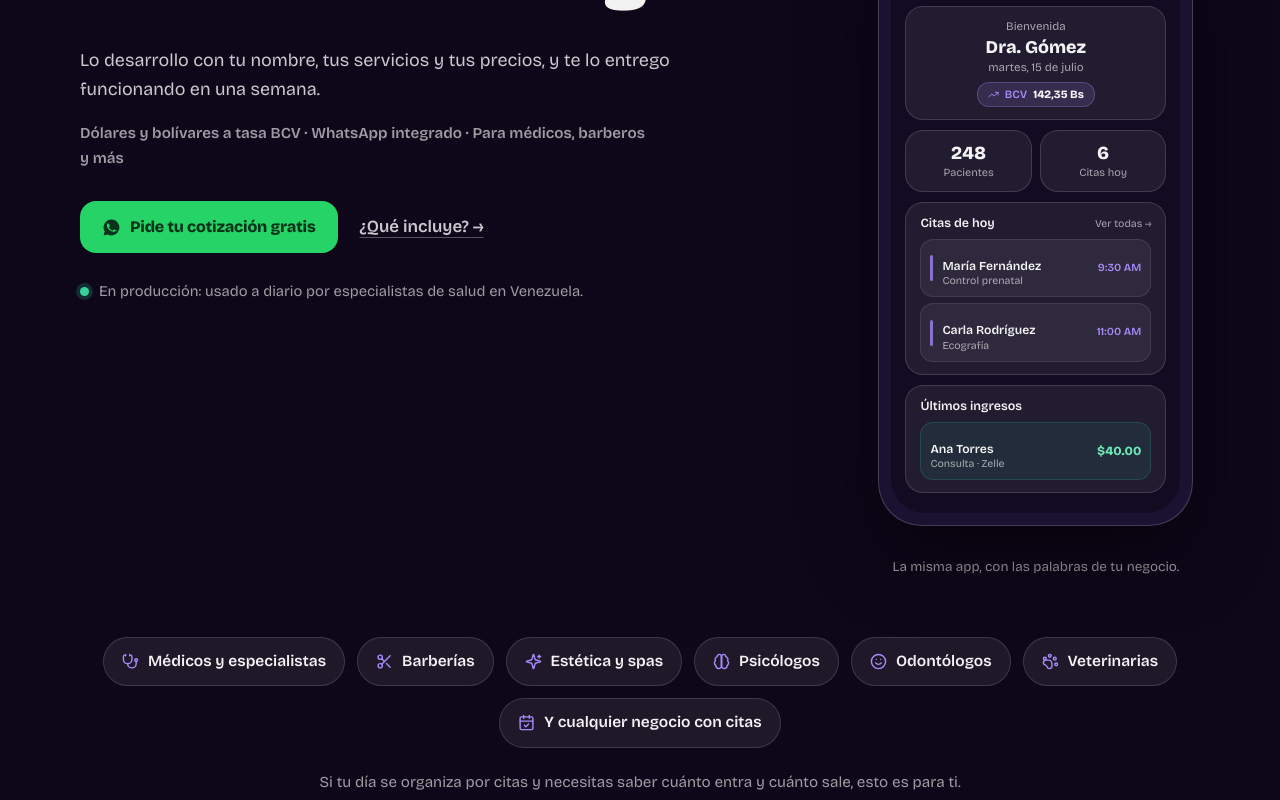
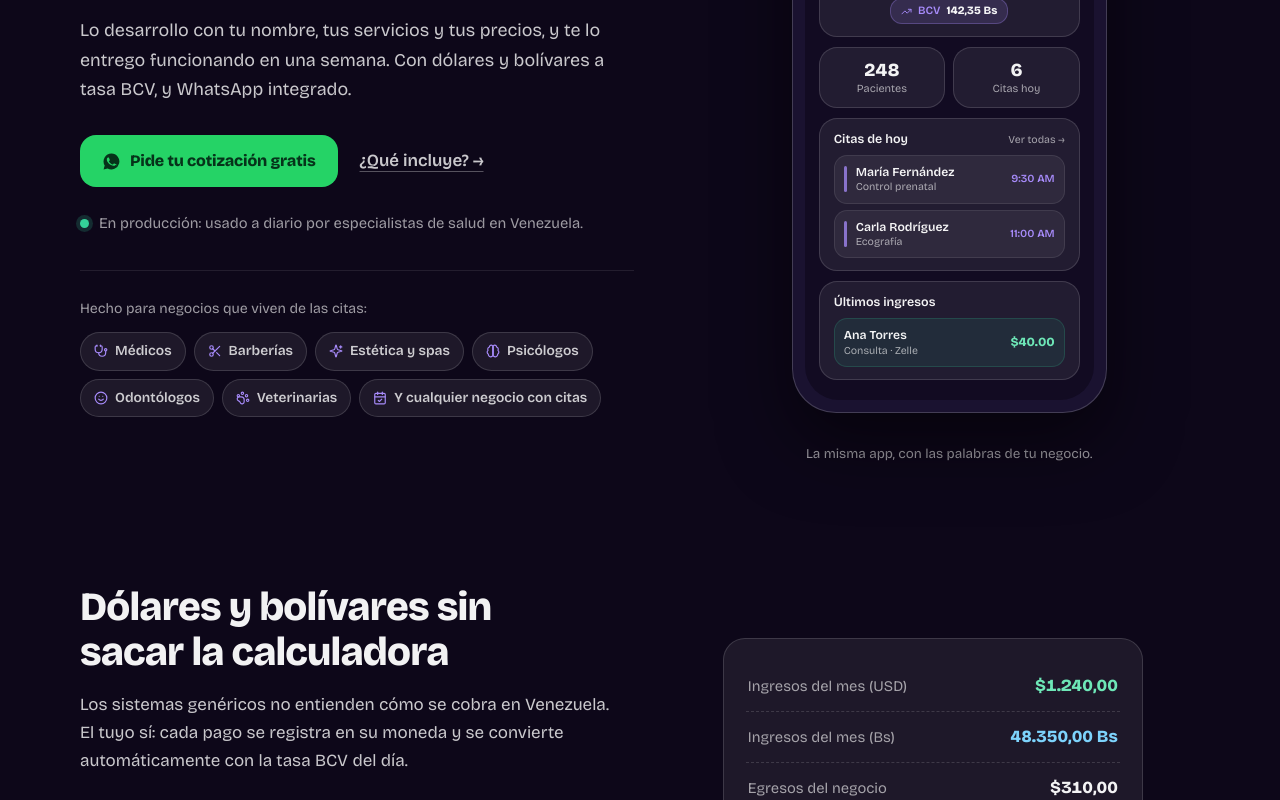
Before and after one commit to Politi23/PolitiCitas, a Next.js app: page / in a window 1280 px wide. Shown: the part 320-1120 px from the top of the page. Built offline with nearby package versions, Linux system fonts and the light colour scheme.

Commit message:
feat: hero equilibrado con chips de oficios integrados, sin seccion suelta

```diff
--- a/app/globals.css
+++ b/app/globals.css
@@ -83,26 +83,22 @@ a:focus-visible, button:focus-visible, summary:focus-visible {
 .btn-sm { padding: 9px 16px; font-size: 0.9rem; border-radius: 13px; }
 .wa-ic { width: 19px; height: 19px; flex-shrink: 0; }
 
-/* ── Hero: titular editorial a todo lo ancho, teléfono invadiendo su zona ── */
-.hero { padding: clamp(110px, 15vh, 160px) 0 clamp(40px, 6vh, 70px); }
+/* ── Hero ── */
+.hero { padding: clamp(105px, 14vh, 150px) 0 clamp(40px, 6vh, 70px); }
+.hero-grid {
+  display: grid; grid-template-columns: 1.05fr 0.95fr;
+  gap: clamp(36px, 5vw, 80px); align-items: center;
+}
 .hero-title {
-  font-size: clamp(2.6rem, 6vw, 4.9rem);
-  letter-spacing: -0.03em; line-height: 1.04;
-  max-width: 19ch;
+  font-size: clamp(2.3rem, 4.2vw, 3.55rem);
+  letter-spacing: -0.028em; line-height: 1.06;
+  max-width: 21ch;
 }
 .h1-top {
-  display: block; font-size: 0.4em; font-weight: 600; line-height: 1.3;
-  letter-spacing: -0.01em; color: var(--ink-soft); margin-bottom: 14px;
+  display: block; font-size: 0.44em; font-weight: 600; line-height: 1.3;
+  letter-spacing: -0.01em; color: var(--ink-soft); margin-bottom: 12px;
 }
-.hero-row {
-  display: grid; grid-template-columns: minmax(0, 1fr) auto;
-  gap: clamp(32px, 5vw, 72px); align-items: start;
-  margin-top: clamp(28px, 4vh, 44px);
-}
-.hero-copy { max-width: 54ch; }
-.hero-demo { margin-top: -170px; }
-.hero-sub { font-size: clamp(1.02rem, 1.4vw, 1.16rem); color: var(--ink-body); }
-.hero-specs { margin-top: 16px; font-size: 0.95rem; font-weight: 600; color: var(--ink-soft); }
+.hero-sub { margin-top: 20px; font-size: clamp(1.02rem, 1.4vw, 1.16rem); color: var(--ink-body); max-width: 52ch; }
 .hero-cta { margin-top: 30px; display: flex; flex-wrap: wrap; gap: 22px; align-items: center; }
 .link-quiet {
   color: var(--ink-body); font-weight: 600; text-decoration: underline;
@@ -110,8 +106,18 @@ a:focus-visible, button:focus-visible, summary:focus-visible {
   transition: color 0.15s ease;
 }
 .link-quiet:hover { color: var(--ink); text-decoration-color: var(--violet); }
-.hero-proof { margin-top: 26px; display: flex; align-items: center; gap: 10px; color: var(--ink-soft); font-size: 0.92rem; }
+.hero-proof { margin-top: 24px; display: flex; align-items: center; gap: 10px; color: var(--ink-soft); font-size: 0.92rem; }
 .dot-live { width: 9px; height: 9px; border-radius: 50%; background: #34d399; box-shadow: 0 0 0 4px rgba(52, 211, 153, 0.18); flex-shrink: 0; }
+.hero-for { margin-top: 34px; padding-top: 26px; border-top: 1px solid rgba(255, 255, 255, 0.09); }
+.hero-for-label { font-size: 0.88rem; color: var(--ink-soft); margin-bottom: 12px; }
+.hero-chips { display: flex; flex-wrap: wrap; gap: 8px; }
+.chip-sm {
+  display: inline-flex; align-items: center; gap: 7px;
+  padding: 7px 13px; border-radius: 999px;
+  font-weight: 600; font-size: 0.86rem; color: var(--ink-body);
+  background: var(--glass); border: 1px solid var(--line);
+}
+.chip-sm .ic { width: 14px; height: 14px; color: var(--violet); }
 
 /* ── Teléfono demo ── */
 .demo-col { display: flex; flex-direction: column; align-items: center; gap: 18px; }
@@ -186,17 +192,6 @@ section { padding: clamp(56px, 9vh, 110px) 0; }
 .sec-head { max-width: 640px; margin-bottom: clamp(30px, 5vh, 52px); }
 .sec-head h2 { font-size: clamp(1.7rem, 3.4vw, 2.6rem); letter-spacing: -0.02em; }
 .sec-head p { margin-top: 14px; color: var(--ink-body); }
-
-/* Para quién */
-.who { padding: 10px 0 0; }
-.who-track { display: flex; flex-wrap: wrap; gap: 12px; justify-content: center; }
-.who-chip {
-  display: inline-flex; align-items: center; gap: 9px;
-  padding: 11px 18px; border-radius: 999px; font-weight: 600; color: var(--ink);
-  background: var(--glass); border: 1px solid var(--line); font-size: 0.97rem;
-}
-.who-chip .ic { width: 17px; height: 17px; color: var(--violet); }
-.who-note { text-align: center; margin: 22px auto 0; color: var(--ink-soft); font-size: 0.95rem; }
 
 /* Feature principal (doble moneda) */
 .money { display: grid; grid-template-columns: 1fr 1fr; gap: clamp(28px, 4vw, 60px); align-items: center; }
@@ -337,8 +332,7 @@ section { padding: clamp(56px, 9vh, 110px) 0; }
 
 @media (max-width: 900px) {
   .nav-links { display: none; }
-  .hero-row { grid-template-columns: 1fr; }
-  .hero-demo { margin-top: 16px; justify-self: center; }
+  .hero-grid { grid-template-columns: 1fr; }
   .money { grid-template-columns: 1fr; }
   .steps { grid-template-columns: 1fr; }
   .quote { grid-template-columns: 1fr; }
--- a/app/page.tsx
+++ b/app/page.tsx
@@ -1,7 +1,6 @@
 import { Nav } from "@/components/nav";
 import { Hero } from "@/components/hero";
 import {
-  Who,
   Money,
   Features,
   Steps,
@@ -16,7 +15,6 @@ export default function Page() {
     <>
       <Nav />
       <Hero />
-      <Who />
       <Money />
       <Features />
       <Steps />
--- a/components/hero.tsx
+++ b/components/hero.tsx
@@ -2,10 +2,20 @@
 
 import { motion, useReducedMotion } from "motion/react";
 import { WA_INFO } from "@/lib/site";
-import { WaIc } from "@/components/icons";
+import { Ic, WaIc, type IconName } from "@/components/icons";
 import { PhoneDemo } from "@/components/phone-demo";
 
 const EASE = [0.22, 1, 0.36, 1] as const;
+
+const OFICIOS: { icon: IconName; label: string }[] = [
+  { icon: "steth", label: "Médicos" },
+  { icon: "scissors", label: "Barberías" },
+  { icon: "sparkles", label: "Estética y spas" },
+  { icon: "brain", label: "Psicólogos" },
+  { icon: "smile", label: "Odontólogos" },
+  { icon: "paw", label: "Veterinarias" },
+  { icon: "calcheck", label: "Y cualquier negocio con citas" },
+];
 
 export function Hero() {
   const reduced = useReducedMotion();
@@ -21,25 +31,18 @@ export function Hero() {
 
   return (
     <header className="hero wrap">
-      <motion.h1 className="hero-title" {...item(0)}>
-        <span className="h1-top">Citas, clientes e ingresos.</span>
-        Un sistema a la medida de tu negocio.
-      </motion.h1>
-
-      <div className="hero-row">
-        <div className="hero-copy">
+      <div className="hero-grid">
+        <div>
+          <motion.h1 className="hero-title" {...item(0)}>
+            <span className="h1-top">Citas, clientes e ingresos.</span>
+            Un sistema a la medida de tu negocio.
+          </motion.h1>
           <motion.p className="hero-sub" {...item(1)}>
             Lo desarrollo con tu nombre, tus servicios y tus precios, y te lo
-            entrego funcionando en una semana.
+            entrego funcionando en una semana. Con dólares y bolívares a tasa
+            BCV, y WhatsApp integrado.
           </motion.p>
-          <motion.p className="hero-specs" {...item(2)}>
-            Dólares y bolívares a tasa BCV
-            <span aria-hidden="true"> · </span>
-            WhatsApp integrado
-            <span aria-hidden="true"> · </span>
-            Para médicos, barberos y más
-          </motion.p>
-          <motion.div className="hero-cta" {...item(3)}>
+          <motion.div className="hero-cta" {...item(2)}>
             <a className="btn btn-wa" href={WA_INFO} target="_blank" rel="noopener">
               <WaIc />
               Pide tu cotización gratis
@@ -48,16 +51,25 @@ export function Hero() {
               ¿Qué incluye? →
             </a>
           </motion.div>
-          <motion.p className="hero-proof" {...item(4)}>
+          <motion.p className="hero-proof" {...item(3)}>
             <span className="dot-live" />
             En producción: usado a diario por especialistas de salud en
             Venezuela.
           </motion.p>
+          <motion.div className="hero-for" {...item(4)}>
+            <p className="hero-for-label">Hecho para negocios que viven de las citas:</p>
+            <div className="hero-chips">
+              {OFICIOS.map((o) => (
+                <span key={o.label} className="chip-sm">
+                  <Ic name={o.icon} />
+                  {o.label}
+                </span>
+              ))}
+            </div>
+          </motion.div>
         </div>
 
-        <div className="hero-demo">
-          <PhoneDemo />
-        </div>
+        <PhoneDemo />
       </div>
     </header>
   );
--- a/components/sections.tsx
+++ b/components/sections.tsx
@@ -2,36 +2,6 @@ import { SITE, WA_COTIZAR, WA_INFO } from "@/lib/site";
 import { Ic, WaIc, type IconName } from "@/components/icons";
 import { Reveal, RevealStagger, StaggerItem } from "@/components/reveal";
 import { Counter } from "@/components/counter";
-
-/* ── Para quién ── */
-const OFICIOS: { icon: IconName; label: string }[] = [
-  { icon: "steth", label: "Médicos y especialistas" },
-  { icon: "scissors", label: "Barberías" },
-  { icon: "sparkles", label: "Estética y spas" },
-  { icon: "brain", label: "Psicólogos" },
-  { icon: "smile", label: "Odontólogos" },
-  { icon: "paw", label: "Veterinarias" },
-  { icon: "calcheck", label: "Y cualquier negocio con citas" },
-];
-
-export function Who() {
-  return (
-    <section className="who wrap">
-      <RevealStagger className="who-track" gap={0.05}>
-        {OFICIOS.map((o) => (
-          <StaggerItem key={o.label} className="who-chip">
-            <Ic name={o.icon} />
-            {o.label}
-          </StaggerItem>
-        ))}
-      </RevealStagger>
-      <Reveal className="who-note">
-        Si tu día se organiza por citas y necesitas saber cuánto entra y cuánto
-        sale, esto es para ti.
-      </Reveal>
-    </section>
-  );
-}
 
 /* ── Doble moneda ── */
 const MONEY_POINTS = [
```
